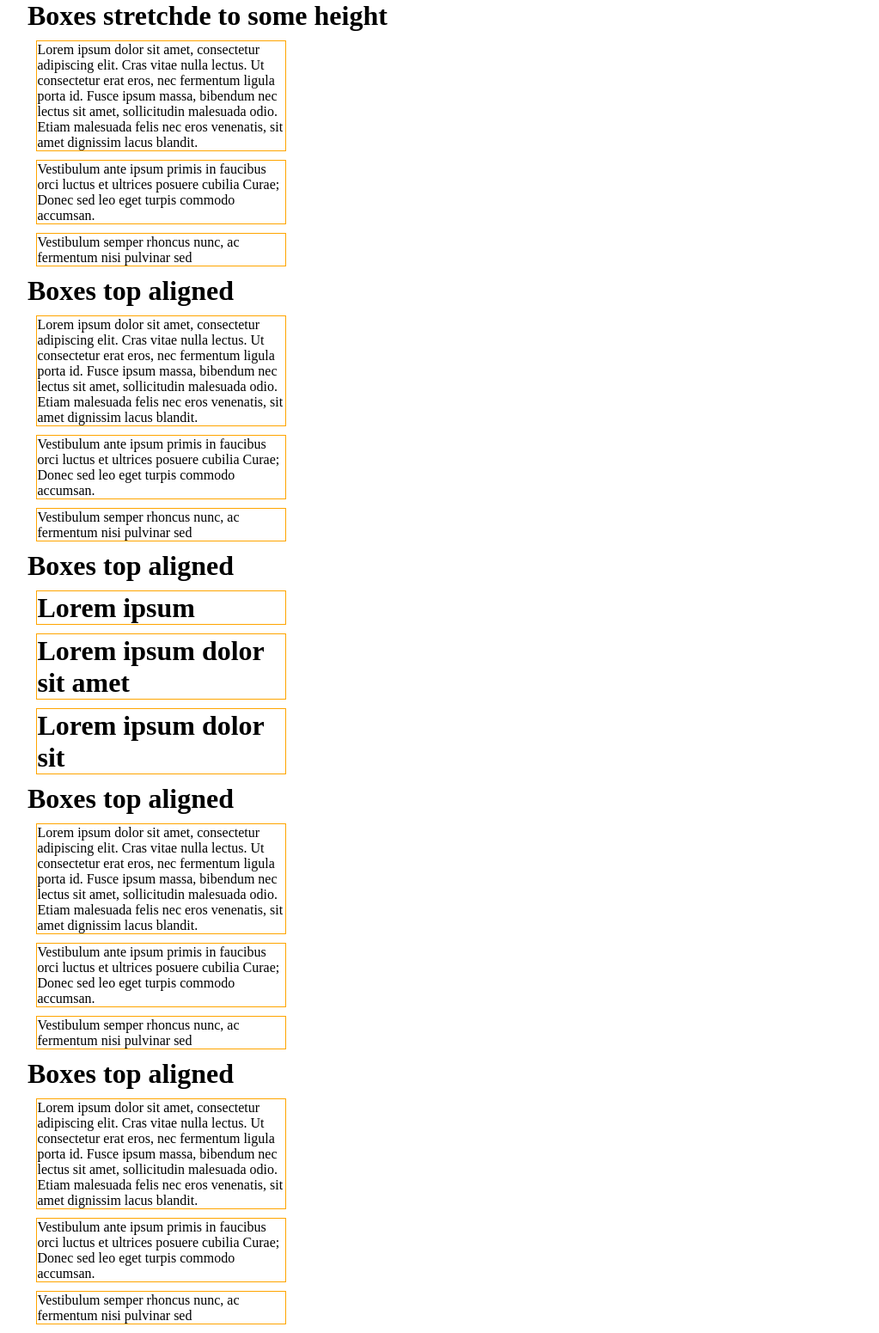
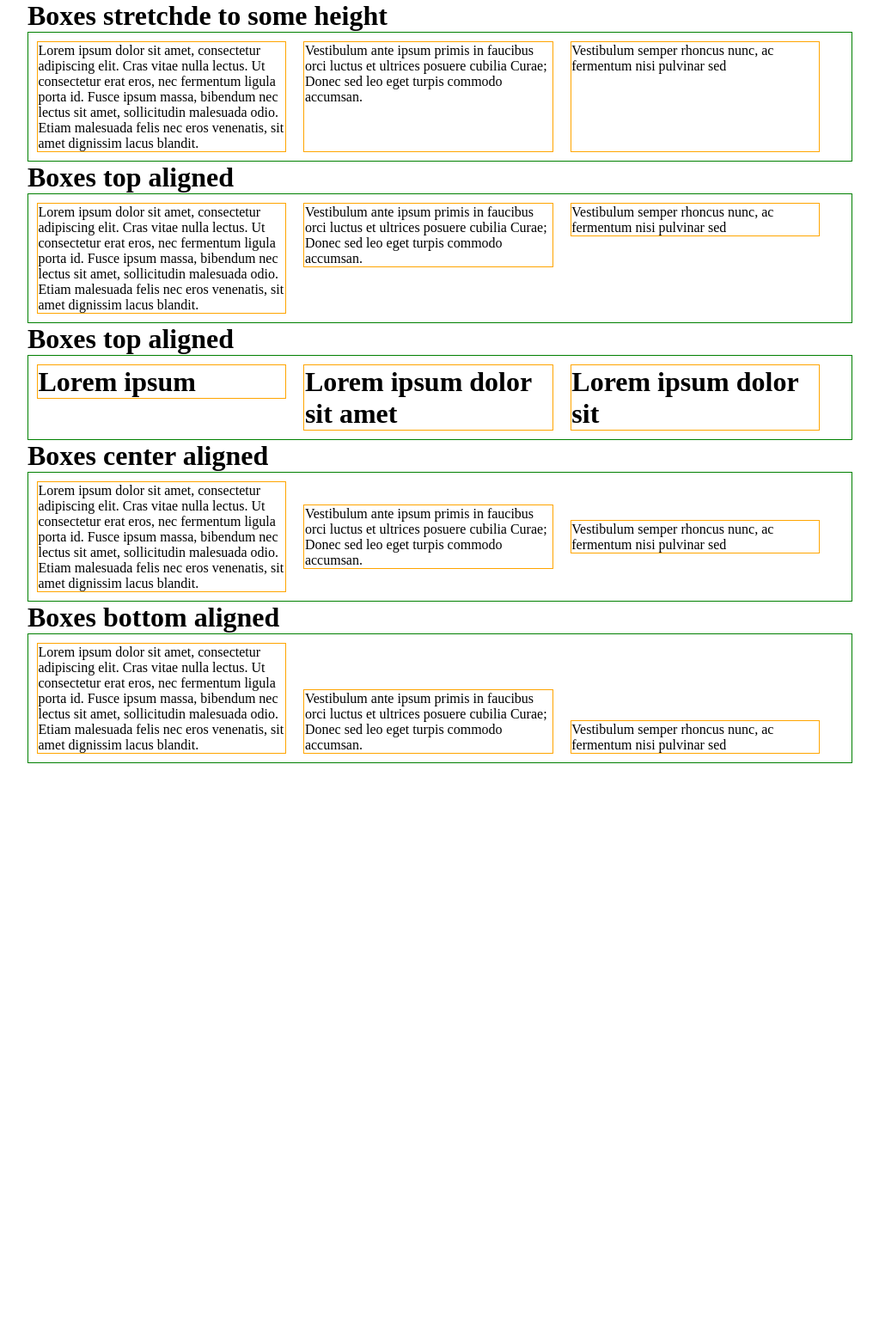
Before and after one commit to heguohui2018/web-Demo, a PHP site: page / in a window 1280 px wide. Shown: the whole page at 86% size, without its empty margins (128-1151 px from the left). After the commit the page ends 888 px from the top, so only its background shows below. Run offline with PHP 8.4, Linux system fonts and the light colour scheme.

Commit message:
对文件进行一些修改

```diff
--- a/flex-demo/flex-demo2/index.html
+++ b/flex-demo/flex-demo2/index.html
@@ -46,8 +46,8 @@
 			</div>
 		</div>
 
-		<h1>Boxes top aligned</h1>
-		<div class="boxes fhree">
+		<h1>Boxes center aligned</h1>
+		<div class="boxes three">
 			<div class="box">
 				<p>Lorem ipsum dolor sit amet, consectetur adipiscing elit. Cras vitae nulla lectus. Ut consectetur erat eros, nec fermentum ligula porta id. Fusce ipsum massa, bibendum nec lectus sit amet, sollicitudin malesuada odio. Etiam malesuada felis nec eros venenatis, sit amet dignissim lacus blandit.</p>
 			</div>
@@ -59,7 +59,7 @@
 			</div>
 		</div>
 
-		<h1>Boxes top aligned</h1>
+		<h1>Boxes bottom aligned</h1>
 		<div class="boxes four">
 			<div class="box">
 				<p>Lorem ipsum dolor sit amet, consectetur adipiscing elit. Cras vitae nulla lectus. Ut consectetur erat eros, nec fermentum ligula porta id. Fusce ipsum massa, bibendum nec lectus sit amet, sollicitudin malesuada odio. Etiam malesuada felis nec eros venenatis, sit amet dignissim lacus blandit.</p>
--- a/flex-demo/flex-demo2/style.css
+++ b/flex-demo/flex-demo2/style.css
@@ -16,13 +16,26 @@
 }
 
 .boxes {
-	/* display: flex; */
+	display: flex;
+	border: 1px solid green;
 }
 
-.boxes .zero {
-	/* align-items: stretch; */
+.zero {
+	align-items: stretch;
 }
 
 .one {
-	/* align-items: flex-start; */
+	align-items: flex-start;
 }
+
+.two {
+	align-items: baseline;
+}
+
+.three {
+	align-items: center;
+}
+
+.four {
+	align-items: flex-end;
+}
```
